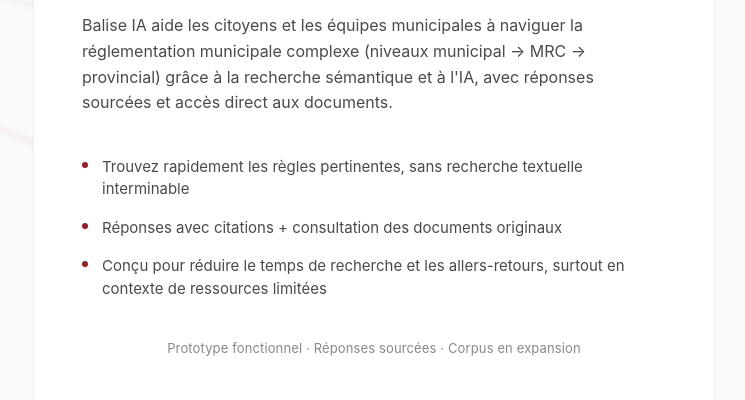
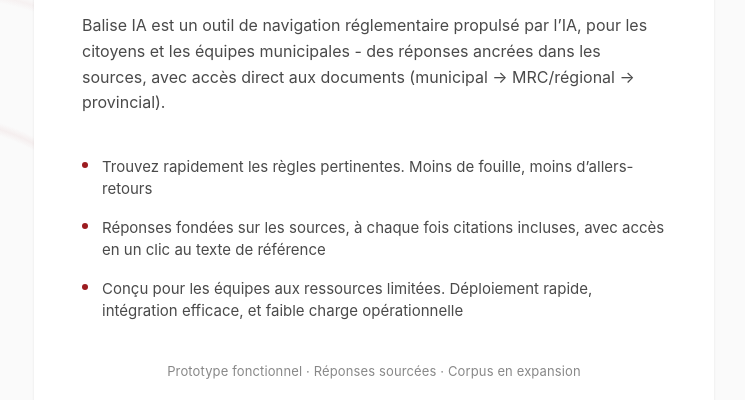
Before and after one commit to colinsurprenant/balise-splash, a plain HTML site: page index.html in a window 1280 px wide. Shown: the part 325-725 px from the top of the page, without its empty margins (266-1011 px from the left). Drawn offline with Linux system fonts and the light colour scheme.

Commit message:
revision texte

```diff
--- a/index.html
+++ b/index.html
@@ -225,12 +225,12 @@
 
         <h1>Votre balise dans la complexité réglementaire.</h1>
 
-        <p class="subtitle">Balise IA aide les citoyens et les équipes municipales à naviguer la réglementation municipale complexe (niveaux municipal → MRC → provincial) grâce à la recherche sémantique et à l'IA, avec réponses sourcées et accès direct aux documents.</p>
+        <p class="subtitle">Balise IA est un outil de navigation réglementaire propulsé par l’IA, pour les citoyens et les équipes municipales - des réponses ancrées dans les sources, avec accès direct aux documents (municipal → MRC/régional → provincial).</p>
 
         <ul class="features">
-            <li>Trouvez rapidement les règles pertinentes, sans recherche textuelle interminable</li>
-            <li>Réponses avec citations + consultation des documents originaux</li>
-            <li>Conçu pour réduire le temps de recherche et les allers-retours, surtout en contexte de ressources limitées</li>
+            <li>Trouvez rapidement les règles pertinentes. Moins de fouille, moins d’allers-retours</li>
+            <li>Réponses fondées sur les sources, à chaque fois  citations incluses, avec accès en un clic au texte de référence</li>
+            <li>Conçu pour les équipes aux ressources limitées. Déploiement rapide, intégration efficace, et faible charge opérationnelle</li>
         </ul>
 
         <p class="status">Prototype fonctionnel · Réponses sourcées · Corpus en expansion</p>
```
Also changed, not shown: index_en.html (+4 -4 lines).
